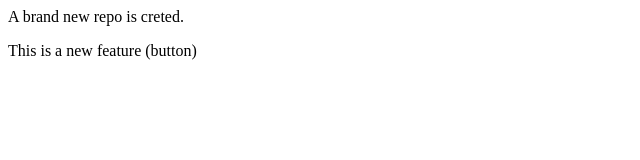
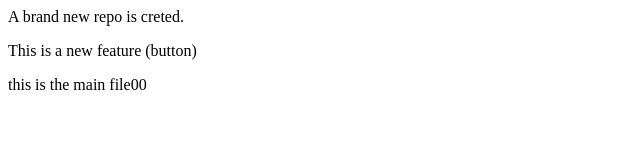
Before and after one commit to kfatima30/localrepo, a plain HTML site: page index.html in a window 1280 px wide. Shown: the whole page, without its empty margins (0-640 px from the left). Drawn offline with Linux system fonts and the light colour scheme.

Commit message:
Updated main file

```diff
--- a/index.html
+++ b/index.html
@@ -1,2 +1,3 @@
 <p>A brand new repo is creted.</p>
 <p>This is a new feature (button)</p>
+<p>this is the main file00</p>
```
